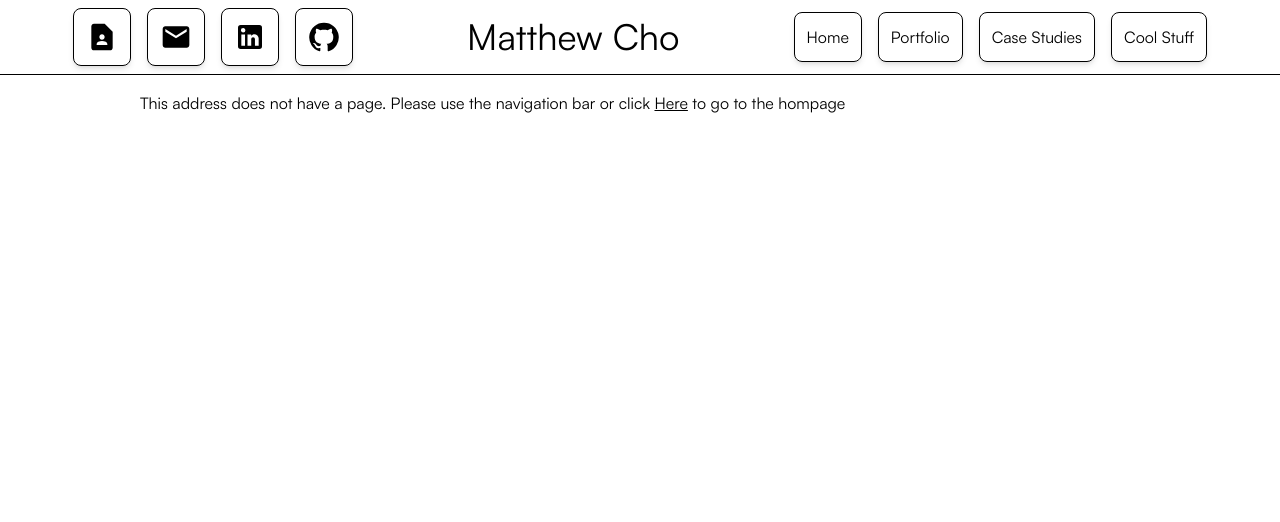
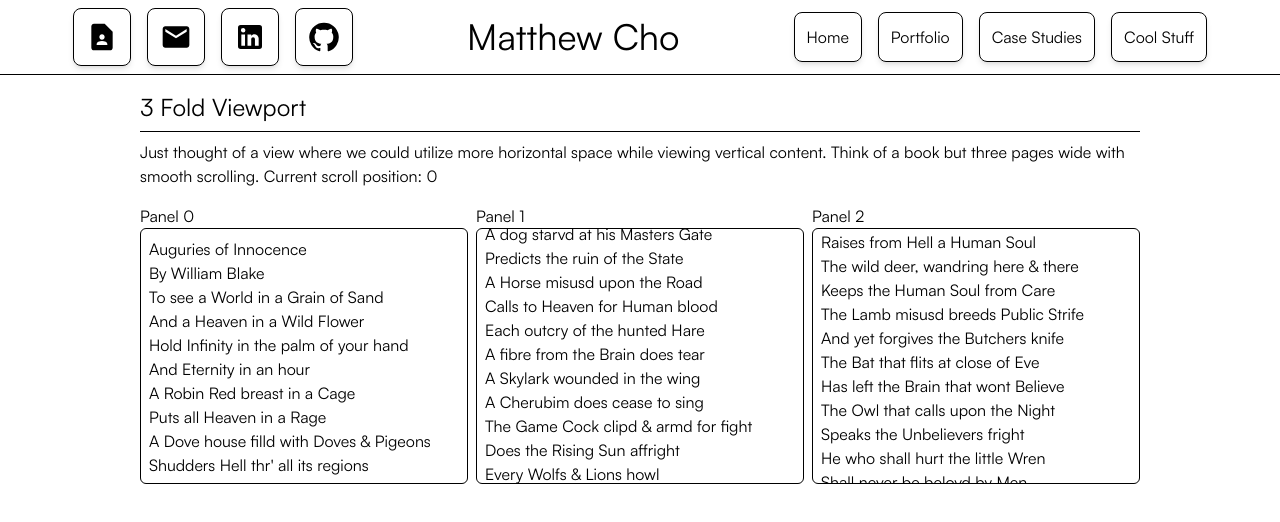
Before and after one commit to mcho9434/frontend-miji, a React (Create React App) app: page /case-studies/three-fold-viewport in a window 1280 px wide. Shown: the top 522 px of the page. Built offline with nearby package versions, Linux system fonts and the light colour scheme.

Commit message:
finish 3 fold viewport

```diff
--- a/src/App.js
+++ b/src/App.js
@@ -9,6 +9,7 @@ import CaseStudies from "./pages/CaseStudies";
 import Notion from "./pages/CaseStudies/Notion";
 import ResumeLanding from "./pages/ResumeLanding";
 import CoolStuff from "./pages/CoolStuff";
+import Viewport from "./pages/CaseStudies/ThreeFoldViewport";
 
 function App() {
     console.log(window.location);
@@ -22,7 +23,14 @@ function App() {
                         <Route path="portfolio" element={<Portfolio />} />
                         <Route path="catan-buddy" element={<CatanBuddy />} />
                         <Route path="case-studies" element={<CaseStudies />} />
-            <Route path="case-studies/notion" element={<Notion />} />
+                        <Route
+                            path="case-studies/notion"
+                            element={<Notion />}
+                        />
+                        <Route
+                            path="case-studies/three-fold-viewport"
+                            element={<Viewport />}
+                        />
                         <Route path="r" element={<ResumeLanding />} />
                         <Route path="cool-stuff" element={<CoolStuff />} />
                         <Route path="*" element={<NoPage />} />
--- /dev/null
+++ b/src/constants/AUGURIES_OF_INNOCENCE.js
@@ -0,0 +1,136 @@
+const poem = `Auguries of Innocence
+By William Blake
+To see a World in a Grain of Sand
+And a Heaven in a Wild Flower
+Hold Infinity in the palm of your hand
+And Eternity in an hour
+A Robin Red breast in a Cage
+Puts all Heaven in a Rage
+A Dove house filld with Doves & Pigeons
+Shudders Hell thr' all its regions
+A dog starvd at his Masters Gate
+Predicts the ruin of the State
+A Horse misusd upon the Road
+Calls to Heaven for Human blood
+Each outcry of the hunted Hare
+A fibre from the Brain does tear
+A Skylark wounded in the wing
+A Cherubim does cease to sing
+The Game Cock clipd & armd for fight
+Does the Rising Sun affright
+Every Wolfs & Lions howl
+Raises from Hell a Human Soul
+The wild deer, wandring here & there
+Keeps the Human Soul from Care
+The Lamb misusd breeds Public Strife
+And yet forgives the Butchers knife
+The Bat that flits at close of Eve
+Has left the Brain that wont Believe
+The Owl that calls upon the Night
+Speaks the Unbelievers fright
+He who shall hurt the little Wren
+Shall never be belovd by Men
+He who the Ox to wrath has movd
+Shall never be by Woman lovd
+The wanton Boy that kills the Fly
+Shall feel the Spiders enmity
+He who torments the Chafers Sprite
+Weaves a Bower in endless Night
+The Catterpiller on the Leaf
+Repeats to thee thy Mothers grief
+Kill not the Moth nor Butterfly
+For the Last Judgment draweth nigh
+He who shall train the Horse to War
+Shall never pass the Polar Bar
+The Beggars Dog & Widows Cat
+Feed them & thou wilt grow fat
+The Gnat that sings his Summers Song
+Poison gets from Slanders tongue
+The poison of the Snake & Newt
+Is the sweat of Envys Foot
+The poison of the Honey Bee
+Is the Artists Jealousy
+The Princes Robes & Beggars Rags
+Are Toadstools on the Misers Bags
+A Truth thats told with bad intent
+Beats all the Lies you can invent
+It is right it should be so
+Man was made for Joy & Woe
+And when this we rightly know
+Thro the World we safely go
+Joy & Woe are woven fine
+A Clothing for the soul divine
+Under every grief & pine
+Runs a joy with silken twine
+The Babe is more than swadling Bands
+Throughout all these Human Lands
+Tools were made & Born were hands
+Every Farmer Understands
+Every Tear from Every Eye
+Becomes a Babe in Eternity
+This is caught by Females bright
+And returnd to its own delight
+The Bleat the Bark Bellow & Roar
+Are Waves that Beat on Heavens Shore
+The Babe that weeps the Rod beneath
+Writes Revenge in realms of Death
+The Beggars Rags fluttering in Air
+Does to Rags the Heavens tear
+The Soldier armd with Sword & Gun
+Palsied strikes the Summers Sun
+The poor Mans Farthing is worth more
+Than all the Gold on Africs Shore
+One Mite wrung from the Labrers hands
+Shall buy & sell the Misers Lands
+Or if protected from on high
+Does that whole Nation sell & buy
+He who mocks the Infants Faith
+Shall be mockd in Age & Death
+He who shall teach the Child to Doubt
+The rotting Grave shall neer get out
+He who respects the Infants faith
+Triumphs over Hell & Death
+The Childs Toys & the Old Mans Reasons
+Are the Fruits of the Two seasons
+The Questioner who sits so sly
+Shall never know how to Reply
+He who replies to words of Doubt
+Doth put the Light of Knowledge out
+The Strongest Poison ever known
+Came from Caesars Laurel Crown
+Nought can Deform the Human Race
+Like to the Armours iron brace
+When Gold & Gems adorn the Plow
+To peaceful Arts shall Envy Bow
+A Riddle or the Crickets Cry
+Is to Doubt a fit Reply
+The Emmets Inch & Eagles Mile
+Make Lame Philosophy to smile
+He who Doubts from what he sees
+Will neer Believe do what you Please
+If the Sun & Moon should Doubt
+Theyd immediately Go out
+To be in a Passion you Good may Do
+But no Good if a Passion is in you
+The Whore & Gambler by the State
+Licencd build that Nations Fate
+The Harlots cry from Street to Street
+Shall weave Old Englands winding Sheet
+The Winners Shout the Losers Curse
+Dance before dead Englands Hearse
+Every Night & every Morn
+Some to Misery are Born
+Every Morn and every Night
+Some are Born to sweet delight
+Some are Born to sweet delight
+Some are Born to Endless Night
+We are led to Believe a Lie
+When we see not Thro the Eye
+Which was Born in a Night to perish in a Night
+When the Soul Slept in Beams of Light
+God Appears & God is Light
+To those poor Souls who dwell in Night
+But does a Human Form Display
+To those who Dwell in Realms of day`;
+
+export default poem;
--- a/src/pages/CaseStudies/StudiesNavbar.jsx
+++ b/src/pages/CaseStudies/StudiesNavbar.jsx
@@ -14,6 +14,11 @@ const StudiesNavbar = () => {
           Catan Buddy
         </div>
       </Link>
+      <Link to="/case-studies/three-fold-viewport">
+        <div className="transition ease-in-out hover:-translate-y-1 shadow-md p-3 border border-black rounded-lg">
+          3-fold viewport
+        </div>
+      </Link>
     </div>
   );
 };
--- /dev/null
+++ b/src/pages/CaseStudies/ThreeFoldViewport/Panel.jsx
@@ -0,0 +1,41 @@
+import React, { useEffect } from "react";
+import poem from "../../../constants/AUGURIES_OF_INNOCENCE";
+
+const Panel = ({
+    offset,
+    scrollYPosition,
+    setScrollYPosition,
+    currentPanelOffset,
+    setCurrentPanelOffset,
+}) => {
+    const scrollEvent = (e) => {
+        const target = e.target;
+        setScrollYPosition(target.scrollTop - offset * 256);
+        setCurrentPanelOffset(offset);
+    };
+
+    useEffect(() => {
+        if (currentPanelOffset !== offset) {
+            const scrollPanelElement = document.querySelector(
+                "#panel" + offset
+            );
+            scrollPanelElement.scrollTo(0, scrollYPosition + offset * 256);
+        }
+        // eslint-disable-next-line react-hooks/exhaustive-deps
+    }, [scrollYPosition, offset]);
+
+    return (
+        <div className="mt-4">
+            Panel {offset}
+            <div
+                className="border border-black p-2 rounded-md h-64 overflow-y-scroll w-full whitespace-pre-wrap"
+                onScroll={scrollEvent}
+                id={"panel" + offset}
+            >
+                {poem}
+            </div>
+        </div>
+    );
+};
+
+export default Panel;
--- /dev/null
+++ b/src/pages/CaseStudies/ThreeFoldViewport/index.jsx
@@ -0,0 +1,46 @@
+import React,{useState} from "react";
+import Card from "../../../components/Card";
+import Divider from "../../../components/Divider";
+import Panel from "./Panel";
+
+const Viewport = () => {
+    const [scrollYPosition, setScrollYPosition] = useState(0);
+    const [currentPanelOffset, setCurrentPanelOffset] = useState(0);
+    return (
+        <Card>
+            <div className="text-2xl">3 Fold Viewport</div>
+            <Divider />
+            <div>
+                Just thought of a view where we could utilize more horizontal
+                space while viewing vertical content. Think of a book but three
+                pages wide with smooth scrolling. Current scroll position:{" "}
+                {scrollYPosition}
+            </div>
+            <div className="flex gap-2 w-full">
+                <Panel
+                    offset={0}
+                    scrollYPosition={scrollYPosition}
+                    setScrollYPosition={setScrollYPosition}
+                    currentPanelOffset={currentPanelOffset}
+                    setCurrentPanelOffset={setCurrentPanelOffset}
+                />
+                <Panel
+                    offset={1}
+                    scrollYPosition={scrollYPosition}
+                    setScrollYPosition={setScrollYPosition}
+                    currentPanelOffset={currentPanelOffset}
+                    setCurrentPanelOffset={setCurrentPanelOffset}
+                />
+                <Panel
+                    offset={2}
+                    scrollYPosition={scrollYPosition}
+                    setScrollYPosition={setScrollYPosition}
+                    currentPanelOffset={currentPanelOffset}
+                    setCurrentPanelOffset={setCurrentPanelOffset}
+                />
+            </div>
+        </Card>
+    );
+};
+
+export default Viewport;
```
Lines whose indentation alone changed are shown as unchanged.
